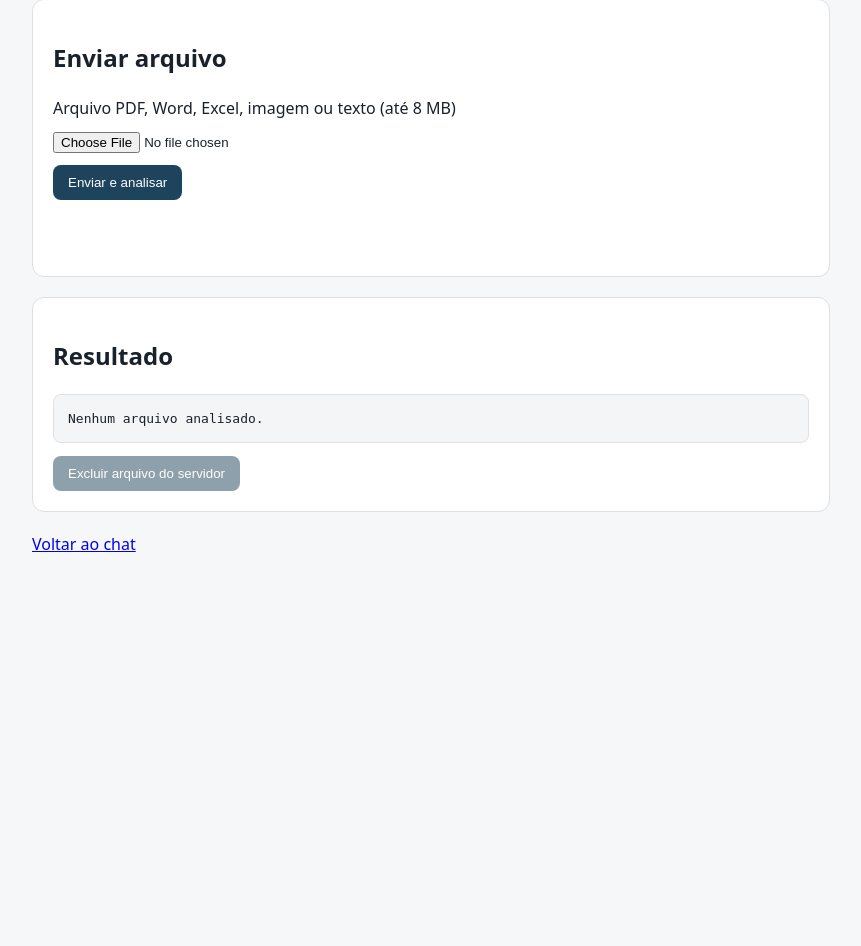
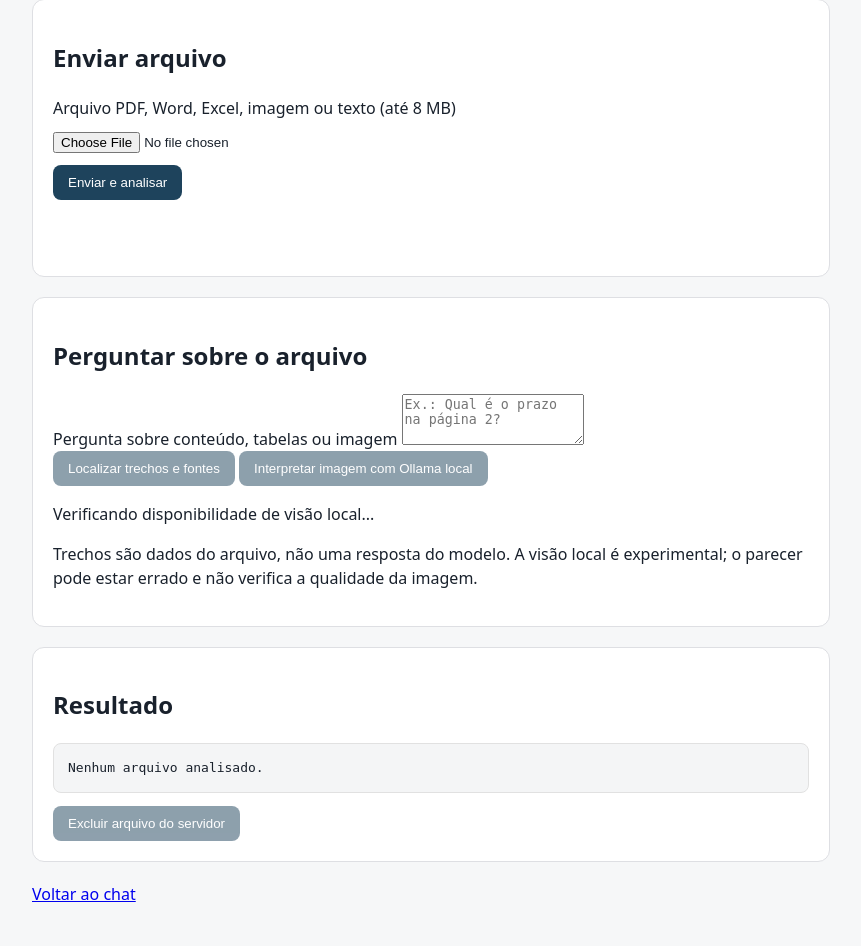
Before and after one commit to isaacwerneck/menor-assistant, a Python web app: template src/tools/file_analysis/templates/files.html in a window 1280 px wide. Shown: the part 184-1130 px from the top of the page, without its empty margins (209-1070 px from the left). Before the commit the page ends 736 px from the top, so only its background shows below. Run offline with Jinja, Linux system fonts and the light colour scheme; the template is opened without the code that fills it, so the values that code supplies are empty.

Commit message:
feat(files UI): contextual document excerpts and optional visual inspection controls

```diff
--- a/src/tools/file_analysis/templates/files.html
+++ b/src/tools/file_analysis/templates/files.html
@@ -18,6 +18,18 @@ não interpreta imagens nem garante que um documento esteja correto.</p>
 <button id="upload" type="button">Enviar e analisar</button>
 <p id="message" role="status" aria-live="polite"></p>
 </section>
+<section aria-labelledby="query-title">
+<h2 id="query-title">Perguntar sobre o arquivo</h2>
+<label for="question">Pergunta sobre conteúdo, tabelas ou imagem</label>
+<textarea id="question" rows="3" maxlength="500" placeholder="Ex.: Qual é o prazo na página 2?"></textarea>
+<div class="actions">
+  <button id="context" type="button" disabled>Localizar trechos e fontes</button>
+  <button id="vision" type="button" disabled>Interpretar imagem com Ollama local</button>
+</div>
+<p id="vision-state" role="status" aria-live="polite">Verificando disponibilidade de visão local...</p>
+<p class="notice">Trechos são dados do arquivo, não uma resposta do modelo. A visão local é
+experimental; o parecer pode estar errado e não verifica a qualidade da imagem.</p>
+</section>
 <section aria-labelledby="result-title">
 <h2 id="result-title">Resultado</h2>
 <p id="file-info"></p>
```
